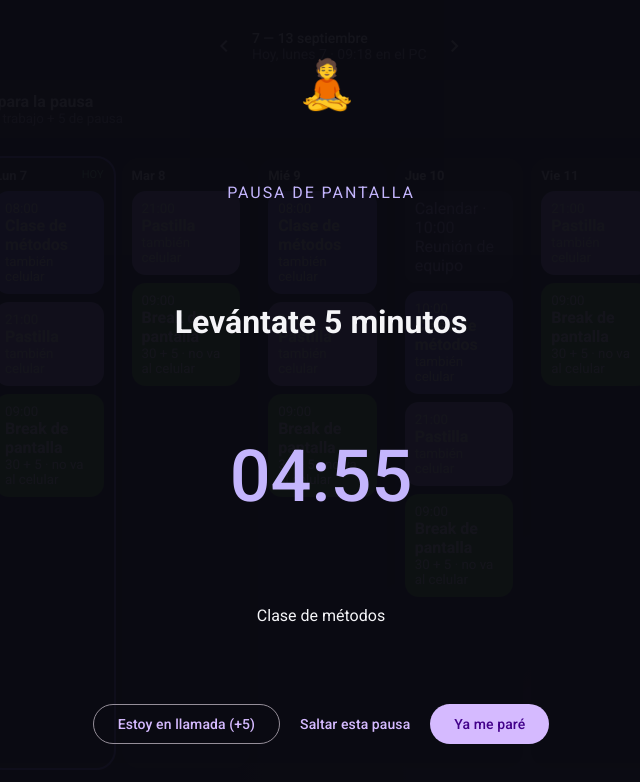
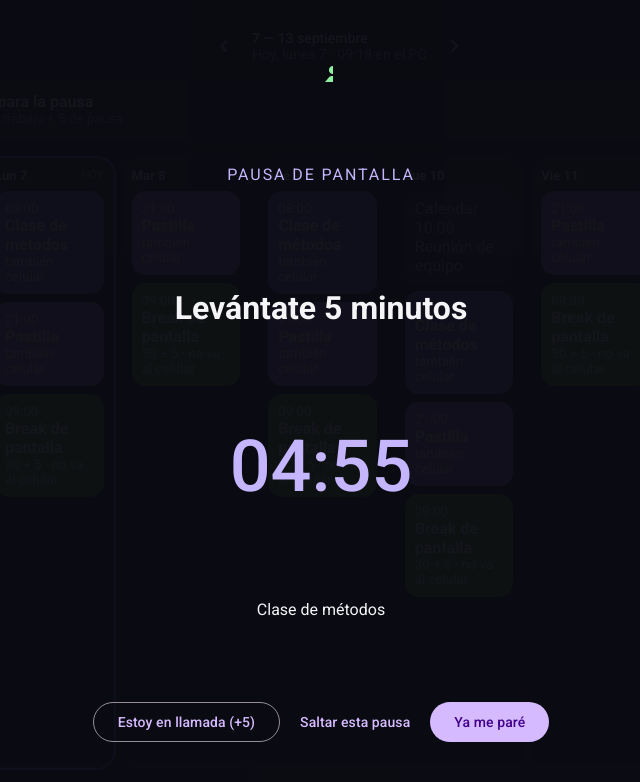
Before and after one commit to cdof00/UXMejoramiento-Grupo2, an Angular app in the folder maqueta-web/: page /pausa/1 in a window 1280 px wide. Shown: the top 782 px of the page, without its empty margins (319-959 px from the left). Built offline with nearby package versions, Linux system fonts and the light colour scheme.

Commit message:
QA: vuelve a icono Material self_improvement y ajusta estilos

```diff
--- a/maqueta-web/src/app/pages/pausa.page.ts
+++ b/maqueta-web/src/app/pages/pausa.page.ts
@@ -10,7 +10,7 @@ import { ActivityStore } from '../data/activity.store';
  imports: [MatButtonModule, MatIconModule, MatSnackBarModule],
  template: `
   <div class="break-ov">
-   <span class="break-icon">🧘</span>
+   <mat-icon class="break-icon">self_improvement</mat-icon>
    <p class="break-kicker">Pausa de pantalla</p>
    <h1>Levántate 5 minutos</h1>
    <div class="timer">{{ reloj }}</div>
--- a/maqueta-web/src/styles.scss
+++ b/maqueta-web/src/styles.scss
@@ -334,7 +334,12 @@ app-aviso {
  font-size: 48px;
  width: 48px;
  height: 48px;
+ line-height: 48px;
  color: var(--mint);
+ display: inline-flex;
+ align-items: center;
+ justify-content: center;
+ overflow: visible;
 }
 .break-kicker {
  letter-spacing: .12em;
```
